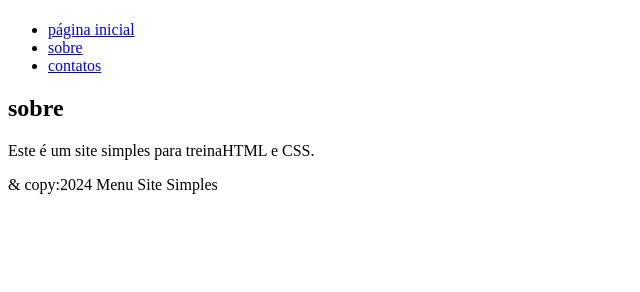
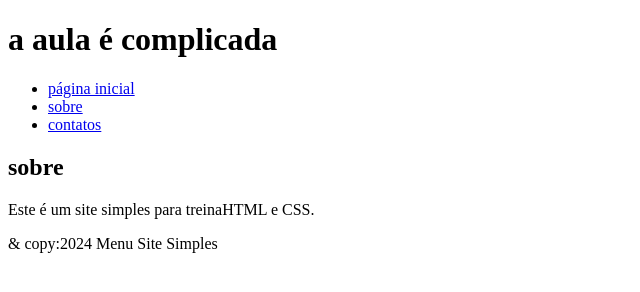
Before and after one commit to BBABBII/aula3, a plain HTML site: page index.html in a window 1280 px wide. Shown: the whole page, without its empty margins (0-640 px from the left). Drawn offline with Linux system fonts and the light colour scheme.

Commit message:
essa aula foi osso

```diff
--- a/index.html
+++ b/index.html
@@ -11,6 +11,7 @@
 <body>
     <header>
         <h1>
+            a aula é complicada
         </h1>
     </header>
     <nav>
```
